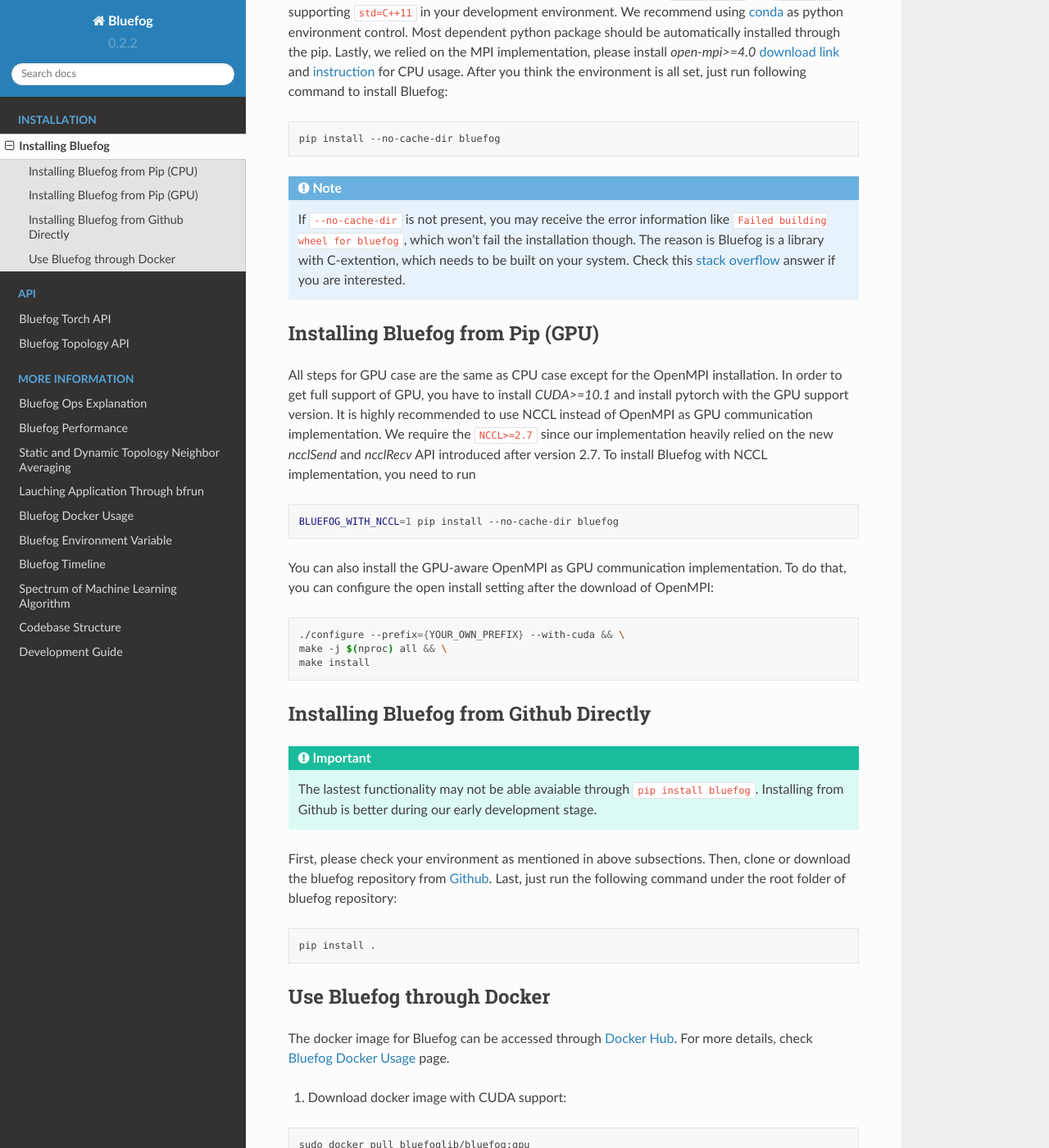
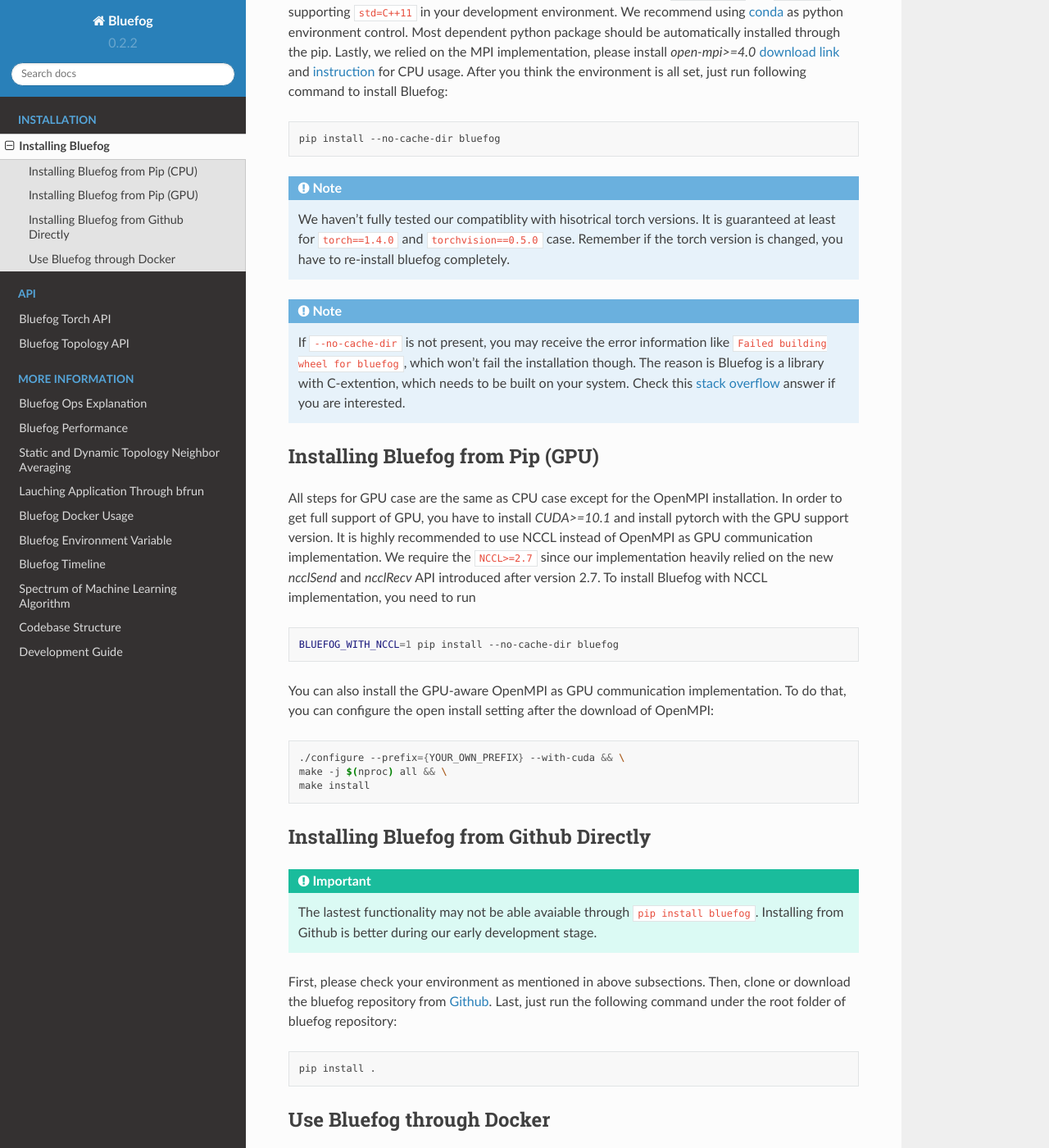
Before and after one commit to Bluefog-Lib/bluefog, a Sphinx documentation site: the page built from docs/install.rst, in a window 1280 px wide and 1400 px high, scrolled down 310 px. Shown: the whole window at 82% size. Built offline with Sphinx 7.4.7 and the Read the Docs theme 2.0.0, drawn with Linux system fonts in a browser that asks for light colours; some of the changed text lies outside the part shown.

Commit message:
Update docker and install docs

```diff
--- a/docs/install.rst
+++ b/docs/install.rst
@@ -21,6 +21,12 @@
 .. code-block:: bash
 
     pip install --no-cache-dir bluefog
+
+.. Note::
+
+    We haven't fully tested our compatiblity with hisotrical torch versions.
+    It is guaranteed at least for ``torch==1.4.0`` and ``torchvision==0.5.0`` case.
+    Remember if the torch version is changed, you have to re-install bluefog completely.
 
 .. Note::
 
@@ -80,13 +86,13 @@
 
 .. code-block:: bash
 
-    sudo docker pull bluefoglib/bluefog:gpu
+    sudo docker pull bluefoglib/bluefog:gpu-0.2.2
 
 2. Download docker image with only CPU support:
 
 .. code-block:: bash
 
-    sudo docker pull bluefoglib/bluefog:cpu
+    sudo docker pull bluefoglib/bluefog:cpu-0.2.2
 
 .. _conda: https://docs.conda.io/projects/conda/en/latest/user-guide/tasks/manage-environments.html
 .. _download link: https://www.open-mpi.org/software/ompi/v4.0/
```
Also changed, not shown: docs/docker.rst (+4 -4 lines).
